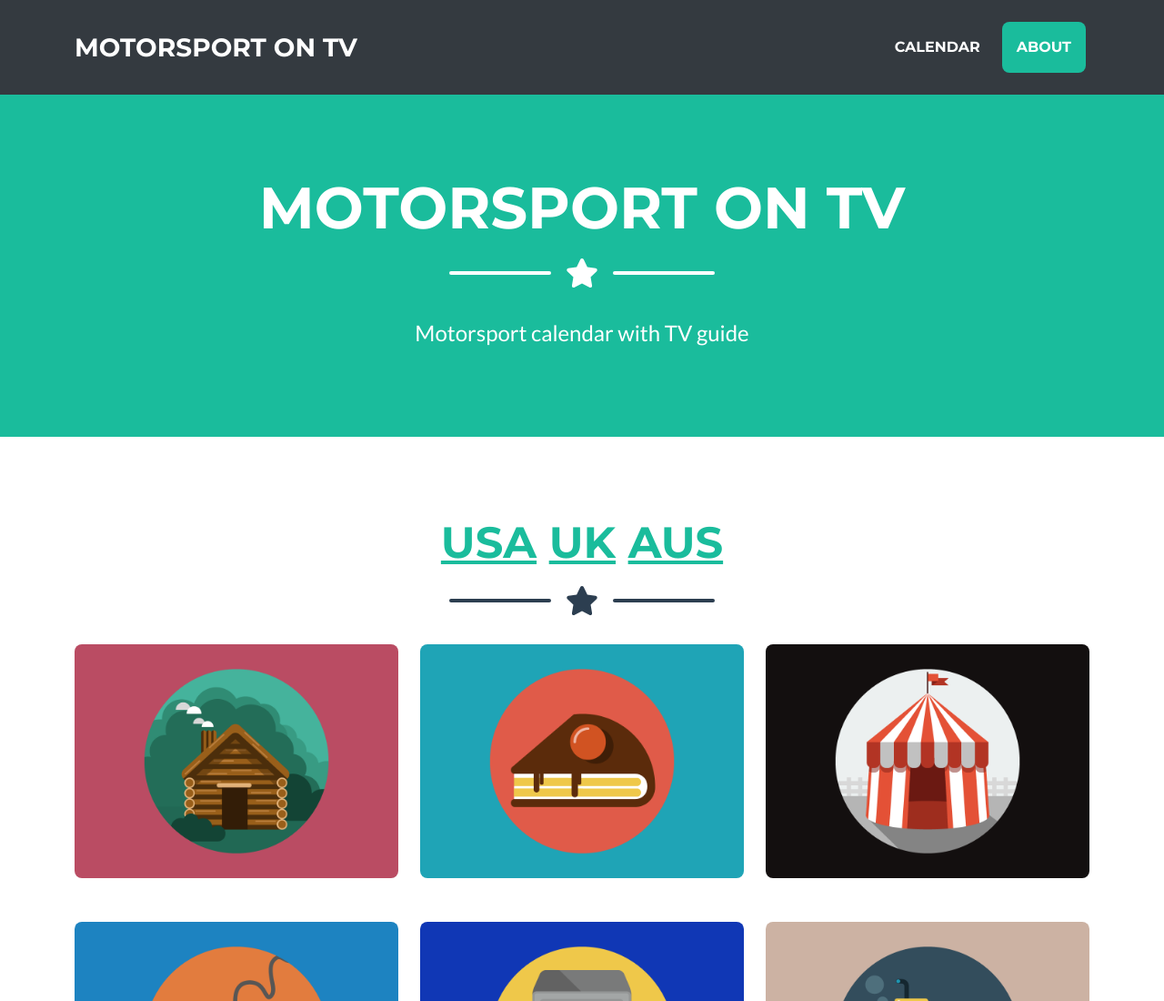
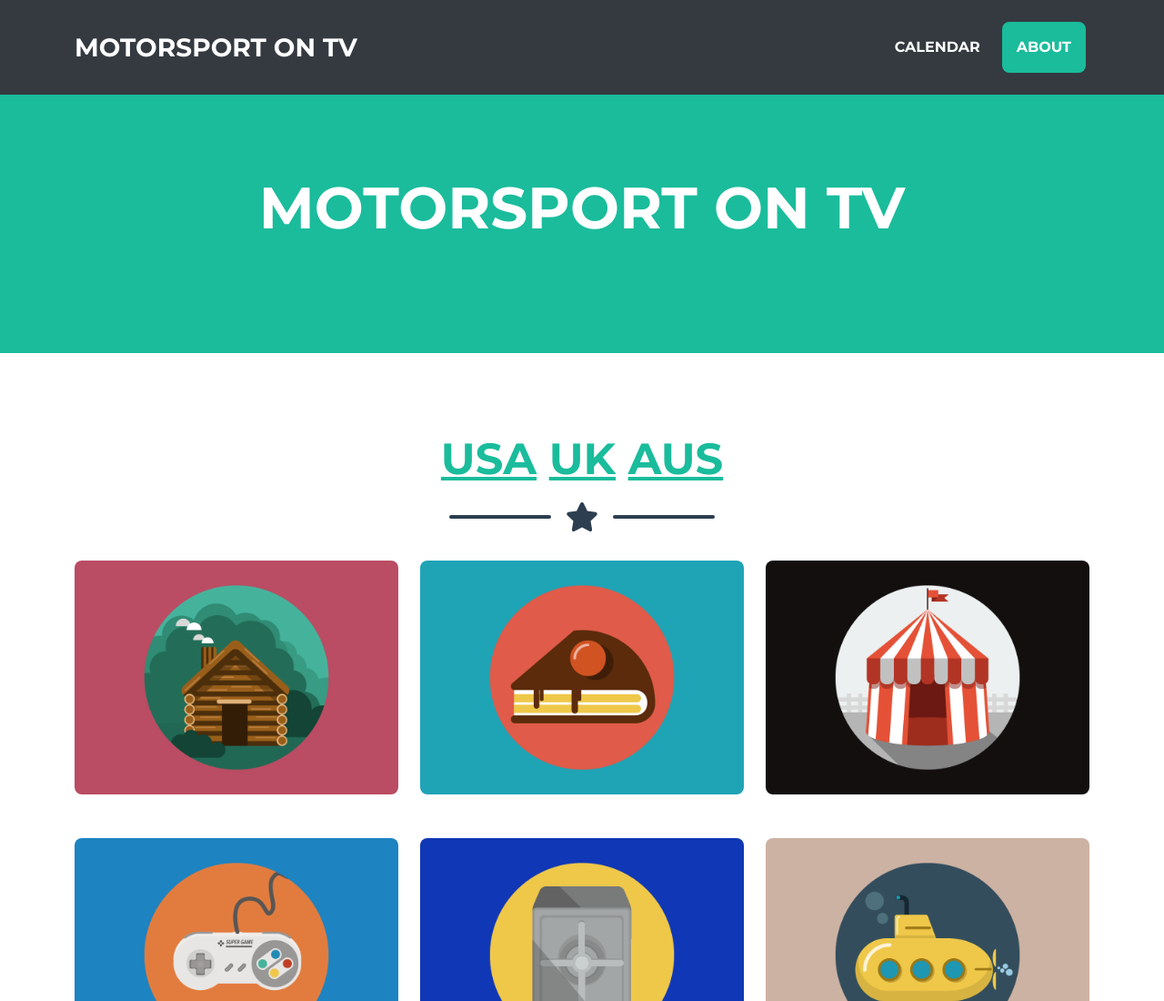
Before and after one commit to rockrit-app/MoT, a plain HTML site: page index.html in a window 1280 px wide. Shown: the top 1100 px of the page at 91% size. Drawn offline with nearby package versions, Linux system fonts and the light colour scheme.

Commit message:
Update index.html

```diff
--- a/index.html
+++ b/index.html
@@ -40,14 +40,8 @@
                 <!--- img class="masthead-avatar mb-5" src="assets/img/avataaars.svg" alt="..." --->
                 <!-- Masthead Heading-->
                 <h1 class="masthead-heading text-uppercase mb-0">Motorsport on TV</h1>
-                <!-- Icon Divider-->
-                <div class="divider-custom divider-light">
-                    <div class="divider-custom-line"></div>
-                    <div class="divider-custom-icon"><i class="fas fa-star"></i></div>
-                    <div class="divider-custom-line"></div>
-                </div>
                 <!-- Masthead Subheading-->
-                <p class="masthead-subheading font-weight-light mb-0">Motorsport calendar with TV guide</p>
+                <p class="masthead-subheading font-weight-light mb-0"><a href="URL link">USA</a> <a href="URL link">UK</a> <a href="URL link">AUS</a></p>
             </div>
         </header>
         <!-- Portfolio Section-->
```
